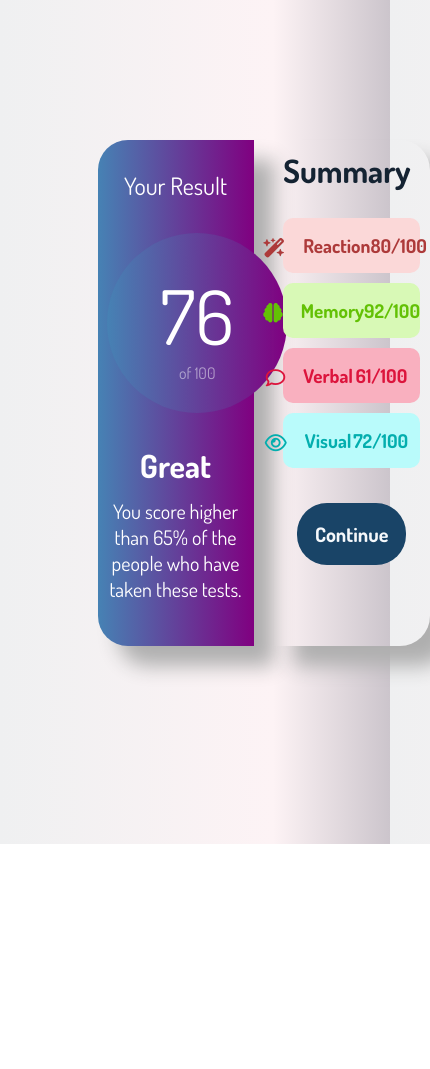
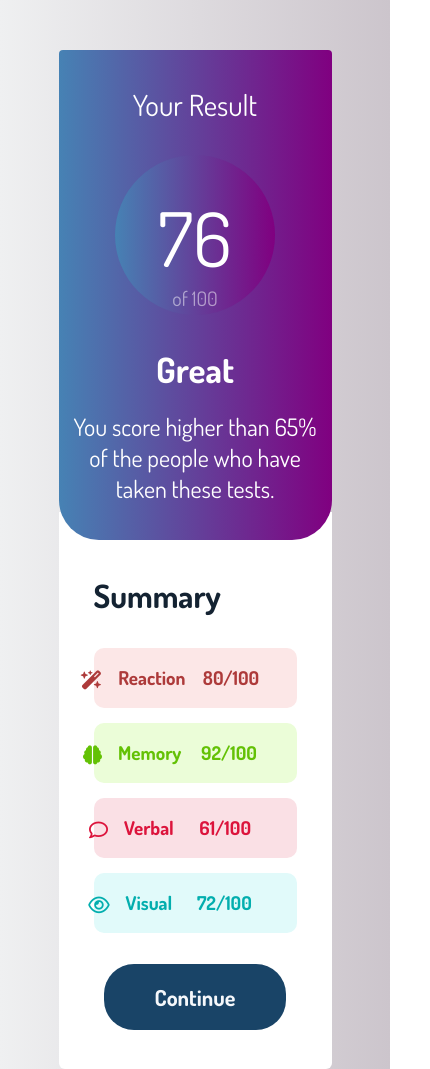
Before and after one commit to Glos-sy/Component-Summary, a plain HTML site: page index.html in a window 390 px wide. Shown: the top 1069 px of the page, 430 px wide, since content can reach past the window. Before the commit the page ends 844 px from the top, so only its background shows below. Drawn offline with Linux system fonts and the light colour scheme.

Commit message:
all responsive screens added and completed

```diff
--- a/index.html
+++ b/index.html
@@ -5,9 +5,13 @@
     <meta name="viewport" content="width=device-width, initial-scale=1.0" />
     <title>Card Component Summary</title>
     <link rel="stylesheet" href="styles.css" />
-    <link rel="stylesheet" href="tablet.css" media="(max-width: 1416px)" />
-    <!-- <link rel="stylesheet" href="mobile.css" media="(max-width: 1092px)" /> -->
-    <link rel="stylesheet" href="mobile.css" media="max-width: 1092px" />
+    <link rel="stylesheet" href="tablet-a.css" media="(max-width: 1416px)" />
+    <link rel="stylesheet" href="tablet-b.css" media="(max-width: 1176px)" />
+    <link rel="stylesheet" href="mobile-a.css" media="(max-width: 1148px)" />
+    <link rel="stylesheet" href="mobile-b.css" media="(max-width: 952px)" />
+    <link rel="stylesheet" href="smaller-a.css" media="(max-width: 752px)" />
+    <link rel="stylesheet" href="smaller-b.css" media="(max-width: 572px)" />
+    <!-- 572 -->
     <link
       rel="stylesheet"
       href="https://cdnjs.cloudflare.com/ajax/libs/font-awesome/6.7.2/css/all.min.css"
@@ -23,7 +27,7 @@
     />
   </head>
   <body>
-    <section id="left-panel">
+    <section id="left-panel" id="top">
       <p id="first-p">Your Result</p>
       <div id="score-circle">
         <div class="circle"></div>
--- /dev/null
+++ b/mobile-a.css
@@ -0,0 +1,58 @@
+* {
+    margin: 0;
+    padding: 0;
+    box-sizing: border-box;
+}
+
+#left-panel, #right-panel {
+    width: 95%;
+}
+
+/* LEFT PANEL STYLING */
+#score-circle {
+    margin: 4%;
+    height: 16rem;
+    width: 16rem;
+    border-radius: 50%;
+    /* border: 1px solid black; */
+    background-color: rgb(55, 117, 168);
+    background-image: linear-gradient(to right, steelblue, purple);
+    margin: 3.2rem auto;
+}
+
+#left-panel #first-p {
+    font-size: 2.6rem;
+    margin: 3.5rem 0;
+}
+
+h1 {
+    font-size: 3.2rem;
+    margin: 2rem 0;
+}
+
+#score-circle #second-p {
+    padding-top: 3.5rem;
+    font-size: 2rem;
+    color: rgba(255, 255, 255, 0.5);
+}
+
+i {
+    color: black;
+    font-size: 1.9rem;
+    margin: 0 1.6rem 0 -1rem;
+}
+
+
+/* INPUT STYLING */
+input {
+    margin-top: 3.3rem;
+    width: 90%;
+    padding: 2.1rem;
+    font-size: 2.3rem;
+}
+
+input:hover {
+    padding: 2.2rem;
+    width: 90%;
+    font-size: 2.3rem;
+}
--- /dev/null
+++ b/mobile-b.css
@@ -0,0 +1,24 @@
+* {
+    margin: 0;
+    padding: 0;
+    box-sizing: border-box;
+}
+
+#left-panel, #right-panel {
+    width: 99%;
+}
+
+/* RIGHT PANEL STYLING */
+
+.reaction-box, .memory-box, .verbal-box, .visual-box {
+    height: 5.5rem;
+    display: flex;
+    justify-content: space-evenly;
+    align-items: center;
+    /* border: 1px solid black; */
+    width: 95%;
+    margin: 0 2rem 1.4rem 0;
+    padding: 1rem 2rem 1rem 8rem;
+    border-radius: 1rem;
+    position: relative;
+}
--- a/mobile.css
+++ /dev/null
@@ -1,31 +0,0 @@
-* {
-    margin: 0;
-    padding: 0;
-    box-sizing: border-box;
-}
-
-body {
-    background-color: red;
-    display: flex;
-    flex-direction: column;
-    justify-content: center;
-    align-items: center;
-}
-
-#left-panel, #right-panel {
-    box-shadow: none;
-}
-
-/* LEFT PANEL STYLING */
-#left-panel {
-    box-shadow: none;
-    border: none;
-    border-bottom-left-radius: 3rem;
-    border-bottom-left-radius: 3rem;
-}
-
-/* RIGHT PANEL STYLING */
-#right-panel {
-    box-shadow: none;
-    background-color: white;
-}
--- /dev/null
+++ b/smaller-a.css
@@ -0,0 +1,47 @@
+* {
+    margin: 0;
+    padding: 0;
+    box-sizing: border-box;
+}
+
+#left-panel, #right-panel {
+    width: 110%;
+    padding: 5%;
+}
+
+/* LEFT PANEL STYLING */
+#left-panel {
+    padding-top: 4rem;
+}
+
+#left-panel #first-p {
+    font-size: 2.9rem;
+    margin: 2.6rem 0;
+}
+
+h1 {
+    font-size: 3.5rem;
+    margin: 2rem 0;
+}
+
+#third-p {
+    font-size: 2.4rem;
+}
+
+
+/* RIGHT PANEL STYLING */
+#right-panel {
+    padding: 6rem 4rem 3rem 4rem;
+}
+
+.reaction-box, .memory-box, .verbal-box, .visual-box {
+    height: 5.5rem;
+    display: flex;
+    justify-content: space-evenly;
+    align-items: center;
+    /* border: 1px solid black; */
+    width: 100%;
+    border-radius: 1rem;
+    margin: 0 2rem 1.4rem 0;
+    padding: 1rem 1rem 1rem 8.5rem;
+}
--- /dev/null
+++ b/smaller-b.css
@@ -0,0 +1,39 @@
+* {
+    margin: 0;
+    padding: 0;
+    box-sizing: border-box;
+}
+
+#left-panel, #right-panel {
+    width: 140%;
+    padding: 5%;
+    height: 58vh;
+}
+
+
+/*  */
+#right-panel {
+    height: 66vh;
+    padding: 5.3rem 3.5rem 3rem 3.5rem;
+}
+
+.reaction-box, .memory-box, .verbal-box, .visual-box {
+    margin: 0 0 1.5rem 0;
+    padding: 1rem 2rem 1rem 7rem;
+    height: 6rem;
+    width: 100%;
+}
+
+/* INPUT STYLING */
+input {
+    margin-top: 3.1rem;
+    width: 90%;
+    padding: 1.9rem;
+    font-size: 2.2rem;
+}
+
+input:hover {
+    padding: 2rem;
+    width: 90%;
+    font-size: 2.3rem;
+}
--- a/styles.css
+++ b/styles.css
@@ -15,7 +15,8 @@ body {
     width: 50%;
     display: flex;
     /* background-color: rgb(239, 240, 241); */
-    background-image: linear-gradient(to right, rgb(239, 240, 241), rgb(253, 243, 245) 70%, rgb(204, 197, 204));
+    background-image: linear-gradient(to right, rgb(239, 240, 241), rgb(204, 197, 204));
+    /* , rgb(255, 249, 251) 70% */
     /* animation:  background-rustle infinite 8s 0.1s ease-in-out backwards; */
 }
 
@@ -122,11 +123,14 @@ h1 {
     margin: 0 0 1rem 0;
     padding: 1rem 1rem 1rem 3rem;
     border-radius: 1rem;
+    position: relative;
 }
+
+
 
 .reaction-box {
     color: rgb(173, 58, 58);
-    background-color: rgb(251, 216, 216);
+    background-color: rgb(252, 231, 231);
 }
 
 .reaction-box i {
@@ -135,7 +139,7 @@ h1 {
 
 .memory-box {
     color: rgb(99, 193, 5);
-    background-color: rgb(216, 249, 182);
+    background-color: rgb(235, 253, 216);
 }
 
 .memory-box i {
@@ -144,7 +148,7 @@ h1 {
 
 .verbal-box {
     color: crimson;
-    background-color: rgb(249, 176, 191);
+    background-color: rgb(250, 224, 229);
 }
 
 .verbal-box i {
@@ -153,7 +157,7 @@ h1 {
 
 .visual-box {
     color: rgb(3, 174, 174);
-    background-color: rgb(185, 251, 251);
+    background-color: rgb(225, 250, 250);
 }
 
 .visual-box i {
@@ -201,4 +205,5 @@ input:hover {
     padding: 2.1rem;
     width: 80.5%;
     font-size: 2rem;
+    background-image: linear-gradient(to right, steelblue, purple);
 }
--- a/tablet.css
+++ b/tablet-a.css
@@ -20,7 +20,7 @@
     /* border: 1px solid black; */
     width: 100%;
     margin: 0 0 1rem 0;
-    padding: 1rem 1rem 1rem 5rem;
+    padding: 1rem 1rem 1rem 7rem;
     border-radius: 1rem;
 }
 
--- /dev/null
+++ b/tablet-b.css
@@ -0,0 +1,78 @@
+* {
+    margin: 0;
+    padding: 0;
+    box-sizing: border-box;
+}
+
+body {
+    margin: 5rem auto;
+    display: flex;
+    flex-direction: column;
+    justify-content: center;
+    align-items: center;
+}
+
+#left-panel, #right-panel {
+    width: 82%;
+}
+
+
+/* LEFT PANEL STYLING */
+
+#left-panel {
+    border-top-left-radius: 0.4rem;
+    border-top-right-radius: 0.4rem;
+    border-bottom-left-radius: 3.99rem;
+    border-bottom-right-radius: 3.99rem;
+    height: 64vh;
+    box-shadow: none;
+    z-index: 2;
+}
+
+
+/* RIGHT PANEL STYLING */
+#right-panel {
+    box-shadow: none;
+    background-color: white;
+    border-top-left-radius: 0;
+    border-top-right-radius: 0;
+    border-bottom-right-radius: 0;
+    position: relative;
+    right: 1rem;
+    top: -2.8rem;
+    height: 66vh;
+    padding: 5.8rem 5rem 3rem 5rem;
+    border-bottom-left-radius: 0.6rem;
+    border-bottom-right-radius: 0.6rem;
+}
+
+#right-panel h2 {
+    font-size: 3.2rem;
+    margin: 1rem 0 3.2rem 0;
+}
+
+.reaction-box, .memory-box, .verbal-box, .visual-box {
+    margin: 0 0 1.5rem 0;
+    padding: 1rem 2rem 1rem 7rem;
+    height: 5.8rem;
+    width: 92%;
+}
+
+i {
+    color: black;
+    font-size: 2rem;
+    margin: 0 1rem 0 -3rem;
+}
+
+/* INPUT STYLING */
+input {
+    margin-top: 3.3rem;
+    width: 90%;
+    padding: 2.2rem;
+}
+
+input:hover {
+    padding: 2.2rem;
+    width: 90%;
+    font-size: 2.1rem;
+}
```
